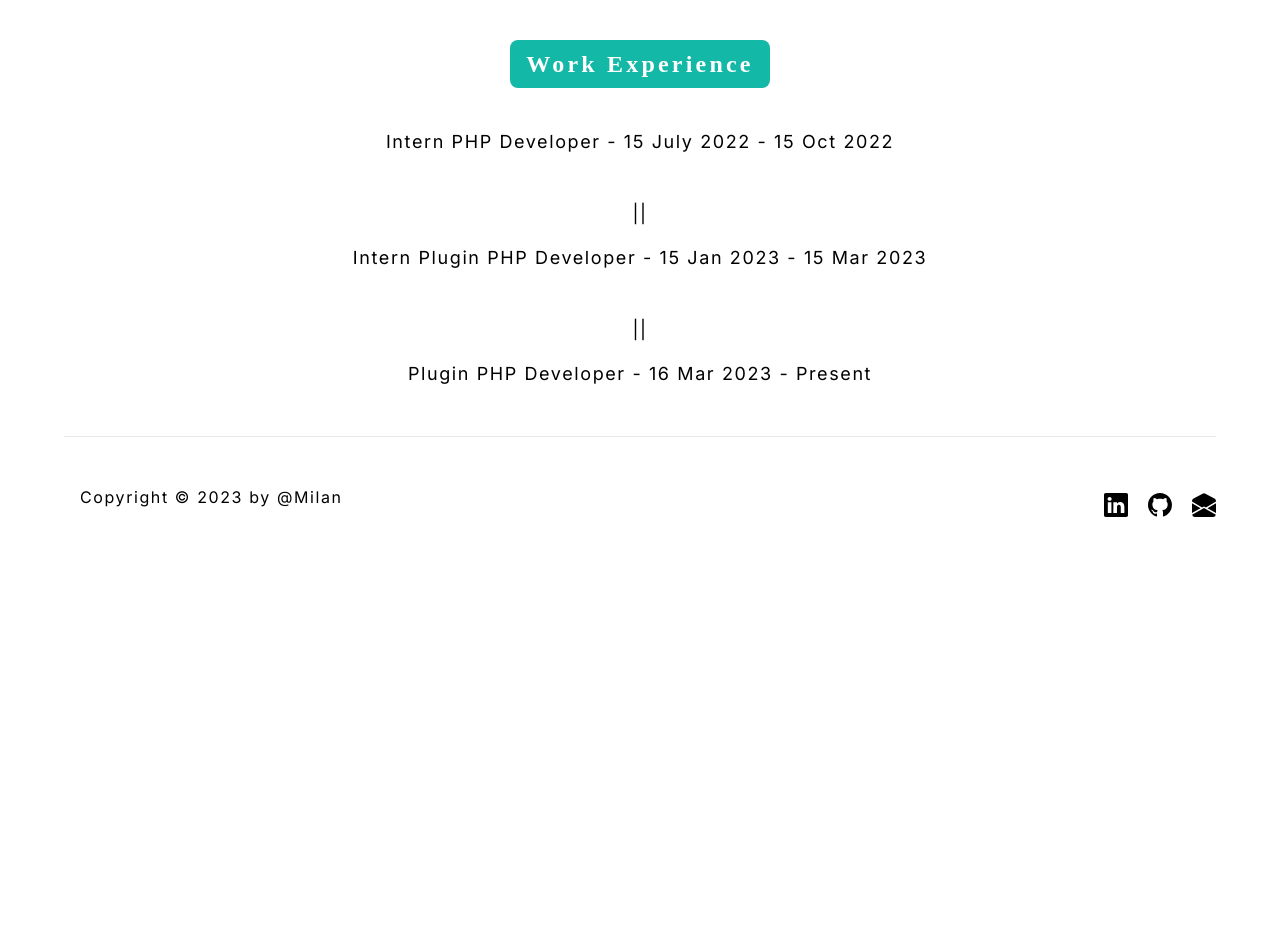
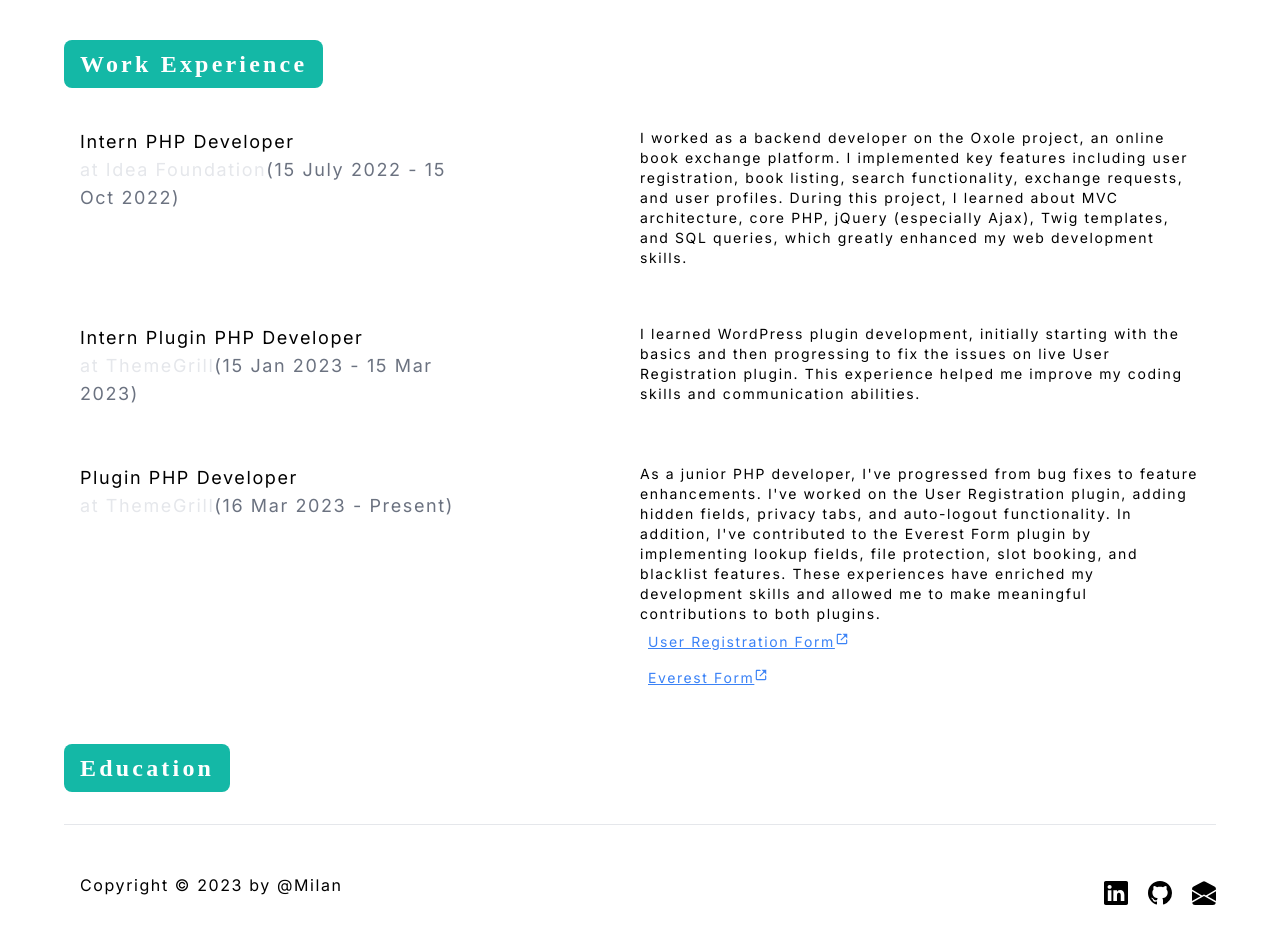
Before and after one commit to MILAN88888/nextjs-portfolio, a Next.js app: page /about in a window 1280 px wide. Shown: the part 1040-1977 px from the top of the page. Before the commit the page ends 1589 px from the top, so only its background shows below. Built offline with nearby package versions, Linux system fonts and the light colour scheme.

Commit message:
Enhaced - Work exp section

```diff
--- a/app/about/page.tsx
+++ b/app/about/page.tsx
@@ -1,6 +1,7 @@
 "use client";
 import Image from "next/image";
 import { ShortDetail } from "@/components/ShortDetail";
+import { WorkExp } from "@/components/WorkExp";
 
 const About = () => {
   return (
@@ -53,21 +54,18 @@
           </p>
         </div>
       </div>
-      <div className="text-center mt-10 text-lg">
+      <div className="max-w-6xl flex mt-10 text-lg justify-between">
+        <div>
           <div className="bg-teal-500 text-white py-2 px-4 rounded-lg font-bold text-2xl inline-block title">
             Work Experience
           </div>
-        <div className="p-4 mt-6">
-          Intern PHP Developer - 15 July 2022 - 15 Oct 2022
+          <WorkExp />
         </div>
-        <br />
-        ||
-        <div className="p-4">
-          Intern Plugin PHP Developer - 15 Jan 2023 - 15 Mar 2023
       </div>
-        <br />
-        ||
-        <div className="p-4">Plugin PHP Developer - 16 Mar 2023 - Present</div>
+      <div className="mt-8">
+        <div className="bg-teal-500 text-white py-2 px-4 rounded-lg font-bold text-2xl inline-block title">
+          Education
+        </div>
       </div>
     </>
   );
--- /dev/null
+++ b/components/WorkExp.tsx
@@ -0,0 +1,41 @@
+import React from "react";
+import { WORK_EXP } from "@/constants";
+import { BiLinkExternal } from "react-icons/bi";
+
+export const WorkExp = () => {
+  return (
+    <>
+      {WORK_EXP.map((item) => (
+        <div
+          key={item.id}
+          className="p-4 mt-6 flex flex-wrap lg:flex lg:justify-between"
+        >
+          <div className="w-96">
+            <h2>{item.position} </h2>
+            <span className="text-gray-200">at {item.company}</span>
+            <span className="text-gray-500">
+              ({item.start} - {item.end})
+            </span>
+          </div>
+          <div className="w-auto flex flex-wrap lg:w-1/2">
+            <p className="text-sm">{item.description}</p>
+            {typeof item.Link !== "undefined" && !!item.Link.length && (
+              <div className="flex-center flex-wrap gap-4 text-sm">
+                {item.Link.map((tag: any) => (
+                    <a
+                      key={tag.title}
+                      href={tag.url}
+                      target="_blank"
+                      className="p-2 text-blue-500 underline flex"
+                    >
+                      {tag.title} <BiLinkExternal />
+                    </a>
+                ))}
+              </div>
+            )}
+          </div>
+        </div>
+      ))}
+    </>
+  );
+};
--- /dev/null
+++ b/constants/WorkExp.tsx
@@ -0,0 +1,41 @@
+export const WORK_EXP = [
+  {
+    id: "1",
+    position: "Intern PHP Developer",
+    description:
+      "I worked as a backend developer on the Oxole project, an online book exchange platform. I implemented key features including user registration, book listing, search functionality, exchange requests, and user profiles. During this project, I learned about MVC architecture, core PHP, jQuery (especially Ajax), Twig templates, and SQL queries, which greatly enhanced my web development skills.",
+    company: "Idea Foundation",
+    start: "15 July 2022",
+    end: "15 Oct 2022",
+    link: [{}]
+  },
+  {
+    id: "2",
+    position: "Intern Plugin PHP Developer",
+    description:
+      "I learned WordPress plugin development, initially starting with the basics and then progressing to fix the issues on live User Registration plugin. This experience helped me improve my coding skills and communication abilities.",
+    company: "ThemeGrill",
+    start: "15 Jan 2023",
+    end: "15 Mar 2023",
+    link: [{}]
+  },
+  {
+    id: "3",
+    position: "Plugin PHP Developer",
+    description:
+      "As a junior PHP developer, I've progressed from bug fixes to feature enhancements. I've worked on the User Registration plugin, adding hidden fields, privacy tabs, and auto-logout functionality. In addition, I've contributed to the Everest Form plugin by implementing lookup fields, file protection, slot booking, and blacklist features. These experiences have enriched my development skills and allowed me to make meaningful contributions to both plugins.",
+    company: "ThemeGrill",
+    start: "16 Mar 2023",
+    end: "Present",
+    Link: [
+      {
+        title: "User Registration Form",
+        url: "https://github.com/wpeverest/user-registration"
+      },
+      {
+        title: "Everest Form",
+        url: "https://github.com/wpeverest/everest-forms"
+      }
+    ]
+  }
+];
--- a/constants/index.tsx
+++ b/constants/index.tsx
@@ -2,3 +2,4 @@
 export { MENU_OPTIONS } from "./MenuOptions";
 export { PROJECT_LIST } from "./ProjectList";
 export { TECH_LIST } from "./TechList";
+export { WORK_EXP } from "./WorkExp";
```
Lines whose indentation alone changed are shown as unchanged.
